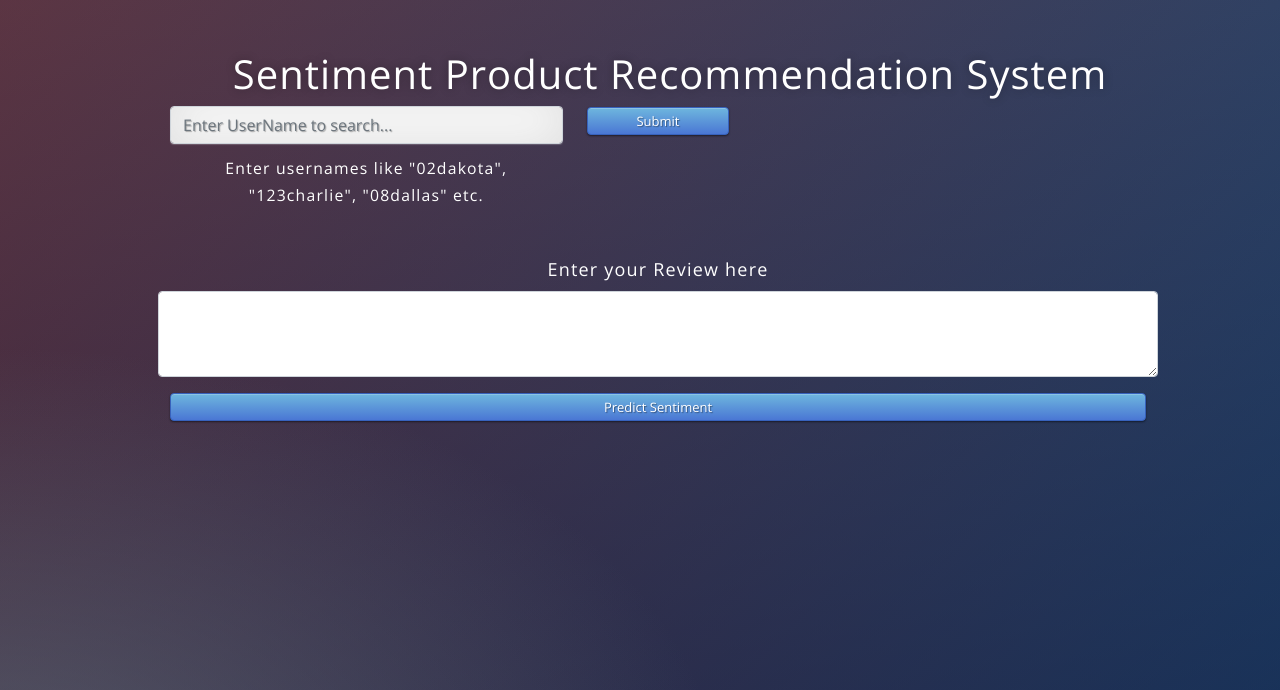
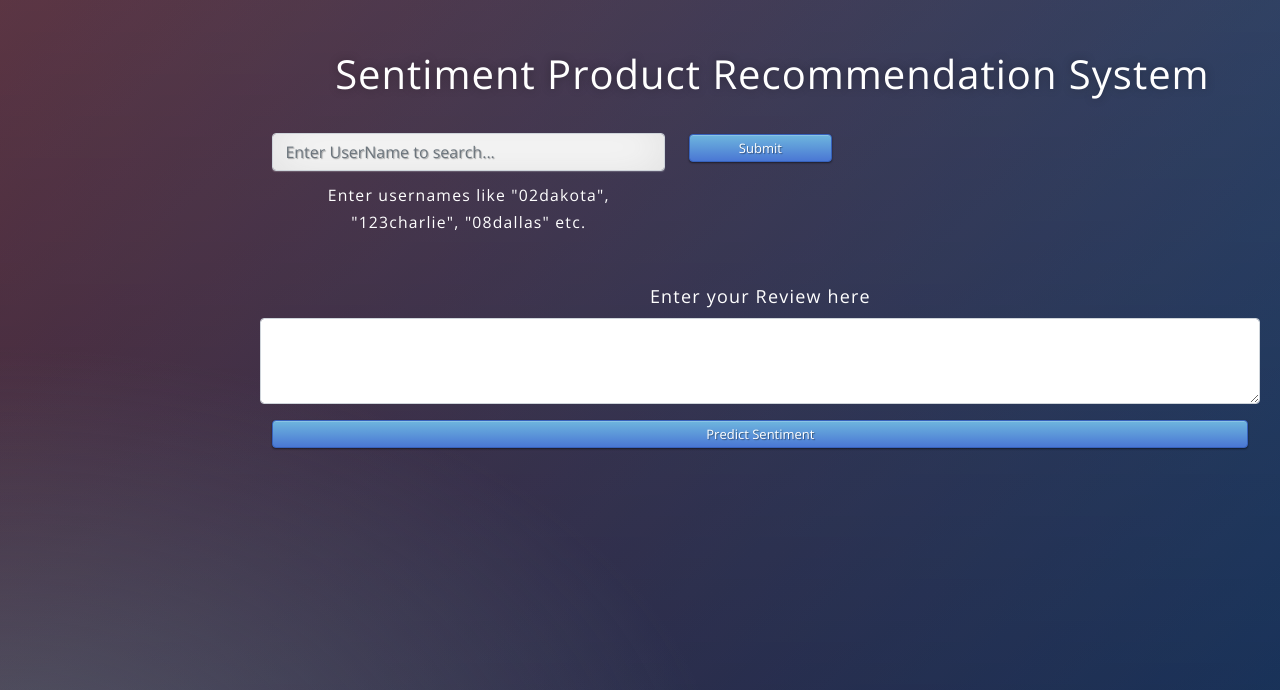
Before and after one commit to Ninkal007/Senti-Recom-Nik, a Flask app: page / in a window 1280 px wide. Shown: the top 690 px of the page. Run offline with Flask 2, Linux system fonts and the light colour scheme; parts of the project's set-up code (start-up, migrations or seed data) failed here and were passed over.

Commit message:
changes6

```diff
--- a/static/css/style.css
+++ b/static/css/style.css
@@ -33,7 +33,7 @@ body {
 .login {
 	position: absolute;
 	top: 25%;
-	left: 25%;
+	left: 33%;
 	margin: -150px 0 0 -150px;
 	width:1000px;
 	height:400px;
--- a/templates/index.html
+++ b/templates/index.html
@@ -18,6 +18,7 @@
   <body>
     <div class="login" >
       <h1>Sentiment Product Recommendation System</h1>
+      <br>
       <form action="/predict" method="post">
         <div class="row vstack gap-3">
           <div class="row">
```
